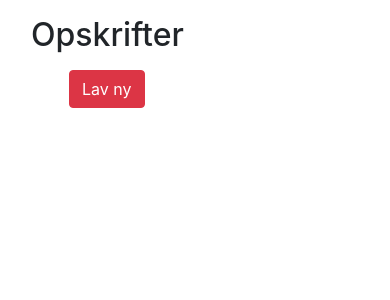
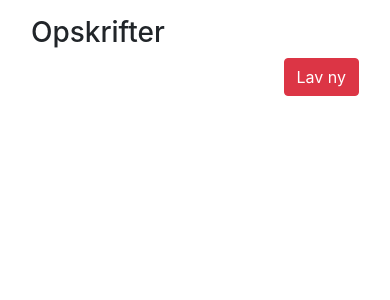
Before and after one commit to henrikschwarz/DM565-reciprice, a Flask app: page /recipes/ in a window 390 px wide. Shown: the part 76-376 px from the top of the page. Run offline with Flask 2, Linux system fonts and the light colour scheme; data that the repository does not hold is empty; some libraries are stand-ins or nearby versions.

Commit message:
Fixed recipes list

```diff
--- a/prototype/reciprice/templates/main/ingredients.html
+++ b/prototype/reciprice/templates/main/ingredients.html
@@ -9,9 +9,8 @@
     </div>
     <div class="col-md-6">
         <div class="form-group float-right" id="data-target">
-                <label for="">Søgede:</label>
+            <label for="">Søgte:</label>
             <input type="text" name="ingredients-name" id="filter-field">
-            </div>
         </div>
     </div>
 </div>
--- a/prototype/reciprice/templates/main/recipes.html
+++ b/prototype/reciprice/templates/main/recipes.html
@@ -3,17 +3,20 @@
 {% block title %} Opskrifter {% endblock %}
 
 {% block content %}
-    <h2>Opskrifter</h2>
-    <div class="col-md-12 m-2 float-left">
-        <div class="col-md-4">
+<div class="row" style="padding-bottom: 8px;">
+    <div class="col-md-6">
+        <h3>Opskrifter</h3>
+    </div>
+    <div class="col-md-6">
+        <div class="float-right" id="data-target">
             <a href="{{ url_for('main.create_recipe') }}"><input type="submit" value="Lav ny" class="btn btn-danger"></a>
         </div>
     </div>
-    <div class="clearfix"></div>
-    <ul class="list-group">
-        {%  for recipe in recipes %}
-        <li class="list-group-item"><a href="{{ url_for('main.recipe_get', name=recipe.name) }}">{{ recipe.name }}</a></li>
-        {% endfor %}
-    </ul>
 </div>
+<div class="clearfix"></div>
+<ul class="list-group">
+    {%  for recipe in recipes %}
+    <li class="list-group-item"><a href="{{ url_for('main.recipe_get', name=recipe[1]) }}">{{ recipe[0] }}</a></li>
+    {% endfor %}
+</ul>
 {% endblock %}
```
Lines whose indentation alone changed are shown as unchanged.
